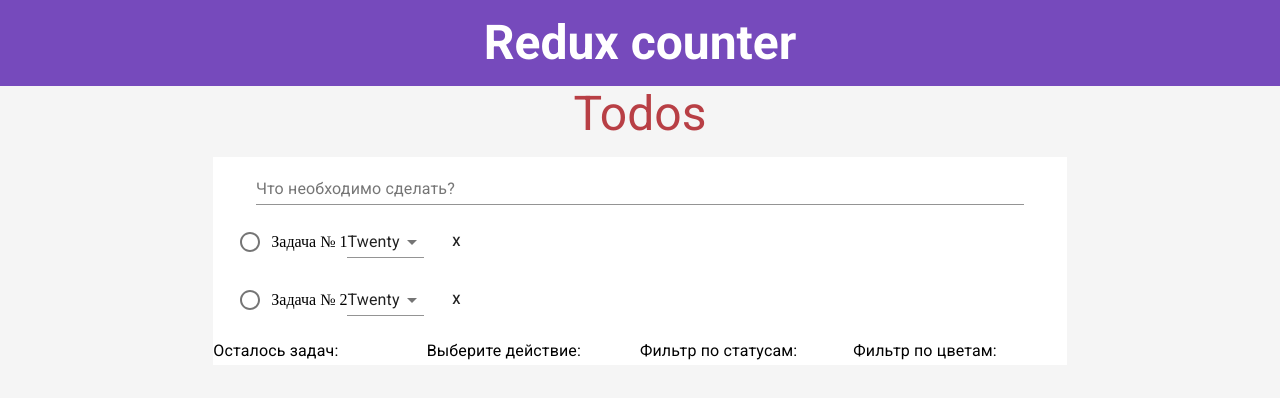
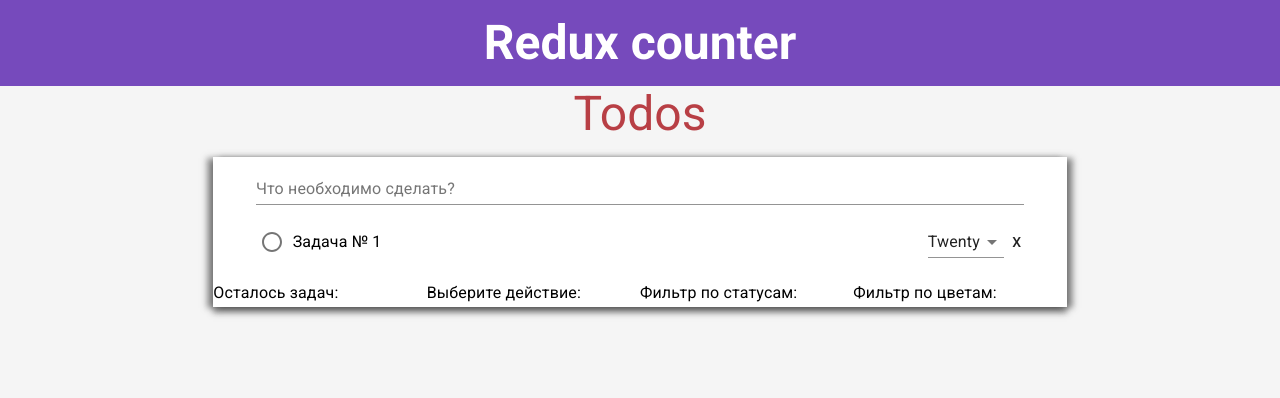
Before and after one commit to pilotvitalik/study_react_redux_todo, a React (Create React App) app: page / in a window 1280 px wide. Shown: the top 398 px of the page. Built offline with nearby package versions, Linux system fonts and the light colour scheme.

Commit message:
Todo-list moved to separate component.

```diff
--- a/src/Components/Todo/Common.js
+++ b/src/Components/Todo/Common.js
@@ -1,77 +1,29 @@
 import Grid from '@material-ui/core/Grid';
-import List from '@material-ui/core/List';
-import ListItem from '@material-ui/core/ListItem';
-import Radio from '@material-ui/core/Radio';
-import Select from '@material-ui/core/Select';
-import Button from '@material-ui/core/Button';
 import Typography from '@material-ui/core/Typography';
 import { makeStyles } from '@material-ui/core/styles';
 
 import EnterTask from './EnterTask/EnterTask';
+import TodoList from './TodoList/TodoList';
 
 const useStyles = makeStyles((theme) => ({
   root:{
     background: '#fff',
+    '-webkit-box-shadow': '6px 1px 6px 0px rgba(50, 50, 50, 0.5), -6px 1px 6px 0px rgba(50, 50, 50, 0.5), 0px 6px 6px 0px rgba(50, 50, 50, 0.5)',
+    '-moz-box-shadow': '6px 1px 6px 0px rgba(50, 50, 50, 0.5), -6px 1px 6px 0px rgba(50, 50, 50, 0.5), 0px 6px 6px 0px rgba(50, 50, 50, 0.5)',
+    'box-shadow': '6px 1px 6px 0px rgba(50, 50, 50, 0.5), -6px 1px 6px 0px rgba(50, 50, 50, 0.5), 0px 6px 6px 0px rgba(50, 50, 50, 0.5)',
   }
 }))
 
 function Common(){
   const classes = useStyles();
 
-  let selectedValue = '';
-
-  const handleChange = (e) => {
-    selectedValue = 'a';
-  }
-
   return(
     <Grid item xs={12} sm={12} md={8} className={classes.root}>
       <Grid container item xs={12} justify={'center'}>
         <EnterTask/>
       </Grid>
-      <Grid item xs={12}>
-        <List component="ul">
-          <ListItem button={false}>
-            <Radio
-              checked={selectedValue === 'a'}
-              onChange={handleChange}
-              value="a"
-              name="radio-button-demo"
-              inputProps={{ 'aria-label': 'A' }}
-            />
-            Задача № 1
-            <Select
-              native
-              value={20}
-              onChange={handleChange}>
-              <option aria-label="None" value="" />
-              <option value={10}>Ten</option>
-              <option value={20}>Twenty</option>
-              <option value={30}>Thirty</option>
-            </Select>
-            <Button variant='text' size='small'>х</Button>
-          </ListItem>
-          <ListItem button={false}>
-            <Radio
-              checked={selectedValue === 'b'}
-              onChange={handleChange}
-              value="a"
-              name="radio-button-demo"
-              inputProps={{ 'aria-label': 'B' }}
-            />
-            Задача № 2
-            <Select
-              native
-              value={20}
-              onChange={handleChange}>
-              <option aria-label="None" value="" />
-              <option value={10}>Ten</option>
-              <option value={20}>Twenty</option>
-              <option value={30}>Thirty</option>
-            </Select>
-            <Button variant='text' size='small'>х</Button>
-          </ListItem>
-        </List>
+      <Grid container item xs={12} justify={'center'}>
+        <TodoList/>
       </Grid>
       {/*Список задач*/}
         <Grid container item xs={12} direction={'row'} wrap={'wrap'}>
--- /dev/null
+++ b/src/Components/Todo/TodoList/TodoList.js
@@ -0,0 +1,60 @@
+import List from '@material-ui/core/List';
+import ListItem from '@material-ui/core/ListItem';
+import Radio from '@material-ui/core/Radio';
+import Select from '@material-ui/core/Select';
+import Button from '@material-ui/core/Button';
+import Typography from '@material-ui/core/Typography';
+import { makeStyles } from '@material-ui/core/styles';
+
+const useStyles = makeStyles((theme) => ({
+	root:{
+		width: '95%',
+	},
+	text:{
+		width: '82%',
+		marginBottom: 0,
+	},
+	btn:{
+		minWidth: '25px',
+		width: '25px',
+	}
+}));
+
+function TodoList(){
+	const classes = useStyles();
+
+	let selectedValue = '';
+
+	const handleChange = (e) => {
+	  selectedValue = 'a';
+	}
+
+	return(
+		<List component="ul" className={classes.root}>
+		  <ListItem button={false}>
+		  	<Radio
+		  	  checked={selectedValue === 'a'}
+		  	  onChange={handleChange}
+		  	  value="a"
+		  	  name="radio-button-demo"
+		  	  inputProps={{ 'aria-label': 'A' }}
+		  	/>
+		  	<Typography paragraph={true} className={classes.text}>
+		  		Задача № 1
+		  	</Typography>
+		  	<Select
+		  	  native
+		  	  value={20}
+		  	  onChange={handleChange}>
+		  	  <option aria-label="None" value="" />
+		  	  <option value={10}>Ten</option>
+		  	  <option value={20}>Twenty</option>
+		  	  <option value={30}>Thirty</option>
+		  	</Select>
+		  	<Button variant='text' className={classes.btn}>х</Button>
+		  </ListItem>
+		</List>
+	);
+}
+
+export default TodoList;
```
